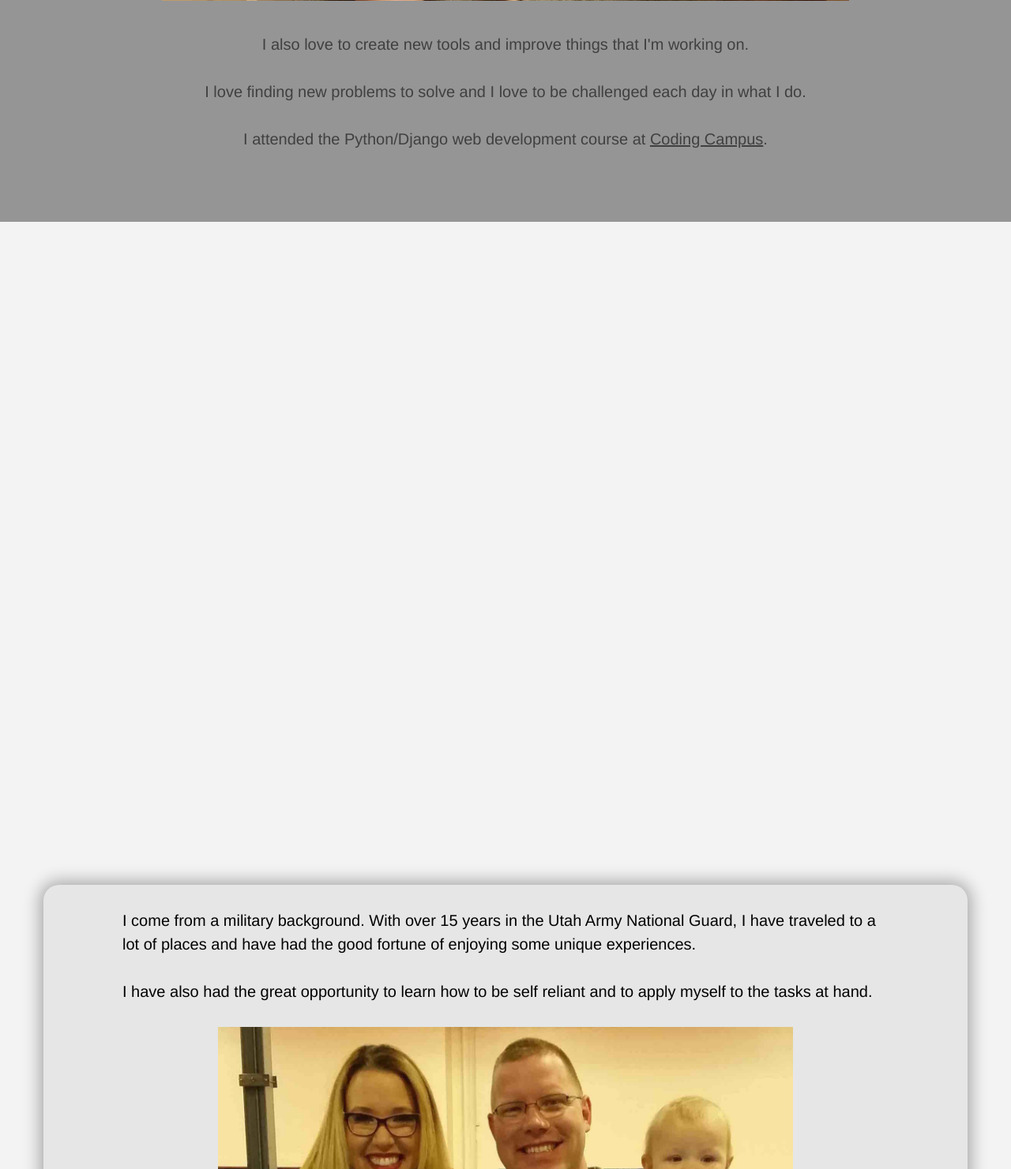
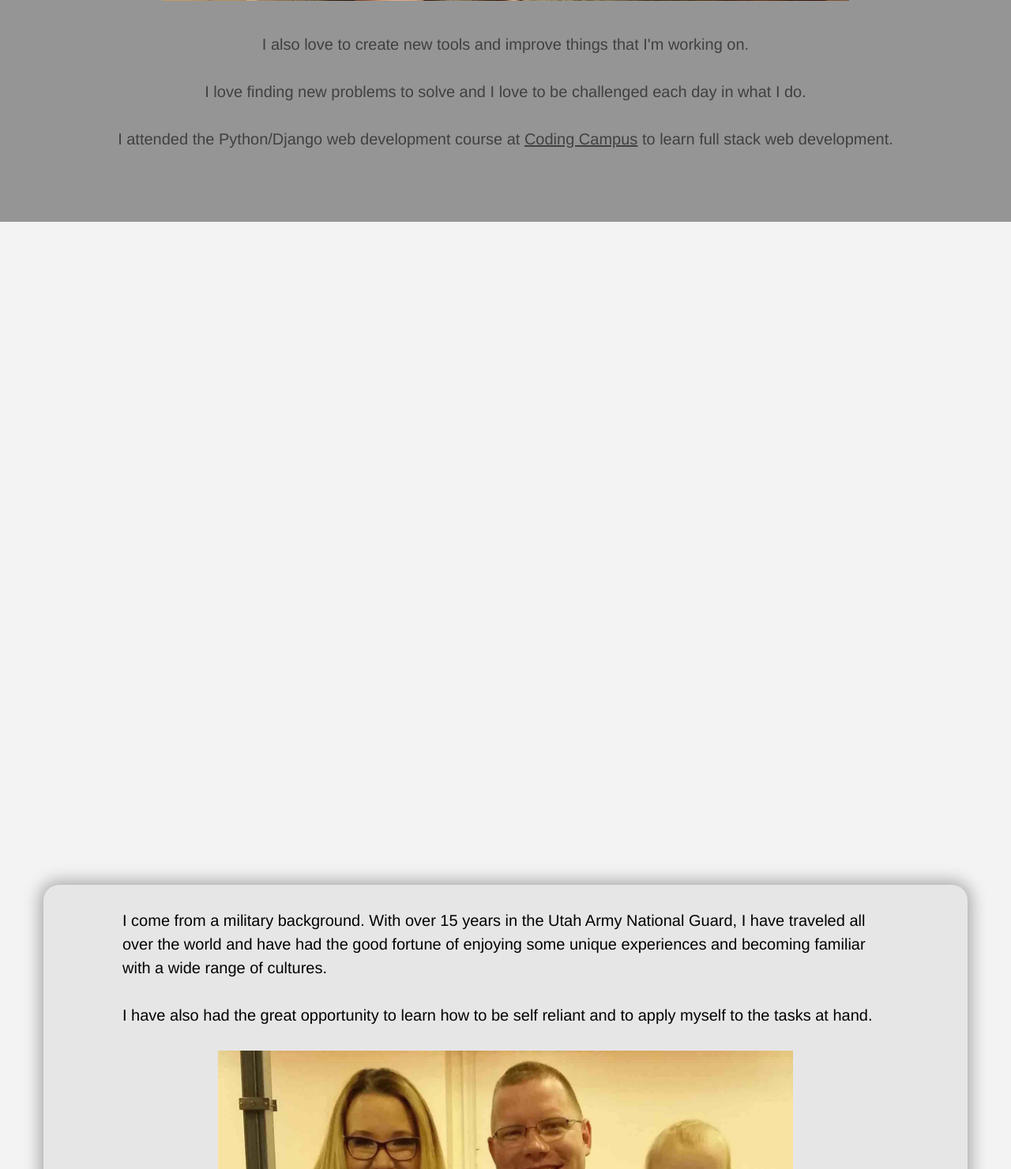
Before and after one commit to jjcarl/message_board, a Django app: page /jonathon/ in a window 1280 px wide. Shown: the part 2366-3847 px from the top of the page at 79% size. Run offline with Django 3.2, Linux system fonts and the light colour scheme; some libraries are stand-ins or nearby versions.

Commit message:
added more info to bio page

```diff
--- a/main/templates/jonathon.html
+++ b/main/templates/jonathon.html
@@ -24,14 +24,14 @@
             <img src="{% static 'img/boys.jpg' %}" alt="The boys playing together" class="story-pic">
             <p>I also love to create new tools and improve things that I'm working on.</p>
             <p>I love finding new problems to solve and I love to be challenged each day in what I do.</p>
-            <p>I attended the Python/Django web development course at <a href="http://codingcamp.us/">Coding Campus</a>.</p>
+            <p>I attended the Python/Django web development course at <a href="http://codingcamp.us/">Coding Campus</a> to learn full stack web development.</p>
         </div>
     </div>
     <div class="empty-container"></div>
     <div class="container">
         <div class="row">
             <div class="col-md-offset-1 col-md-10 about text">
-                <p>I come from a military background. With over 15 years in the Utah Army National Guard, I have traveled to a lot of places and have had the good fortune of enjoying some unique experiences.</p>
+                <p>I come from a military background. With over 15 years in the Utah Army National Guard, I have traveled all over the world and have had the good fortune of enjoying some unique experiences and becoming familiar with a wide range of cultures.</p>
                 <p>I have also had the great opportunity to learn how to be self reliant and to apply myself to the tasks at hand.</p>
                 <img src="{% static 'img/family_in_uniform.jpg' %}" alt="The family" class="story-pic">
             </div>
@@ -40,11 +40,12 @@
     <div class="empty-container"></div>
     <div class="space-container">
         <div class="about-text">
-            <p>But it's not all work and no play at my house, we also like to go out and have fun together.</p>
-            <p>Being a developer gives me the chance to do something I love, while also being able to spend time with those most important to me.</p>
+            <p>But it's not all work and no play at my house, I also love to go out and have fun with the family.</p>
+            <p>Being a developer gives me the chance to do something I love, while also being able to spend more time with those most important to me.</p>
             <img src="{% static 'img/family_play.jpg' %}" alt="Playing with the family" class="story-pic">
+            <p>For more information you can also check out my <a href="https://www.linkedin.com/in/jonathoncarlson">LinkedIn</a> and my <a href="https://github.com/jjcarl"> github</a>.</p>
             <br>
-            <p>Thanks for checking out my page.</p>
+
         </div>
     </div>
 {% endblock content %}
```
